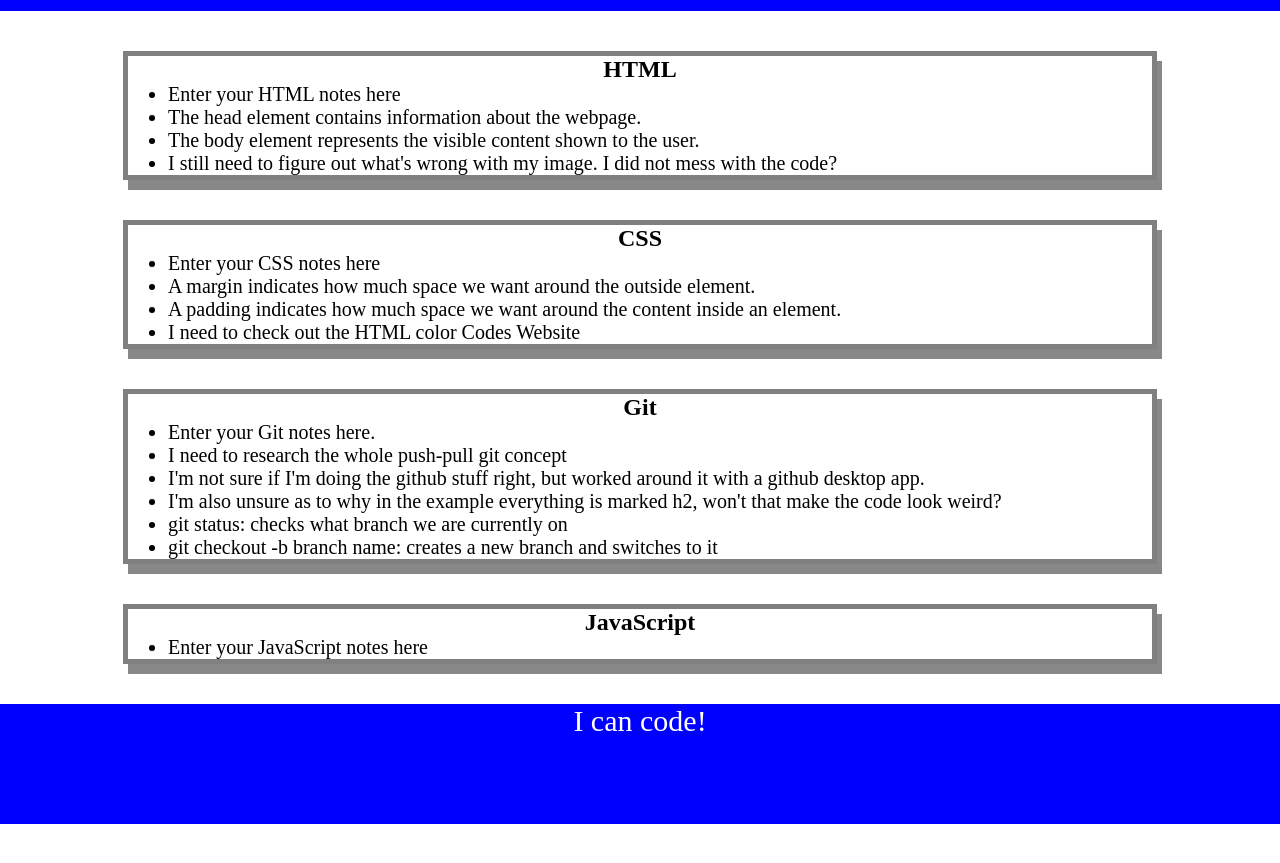
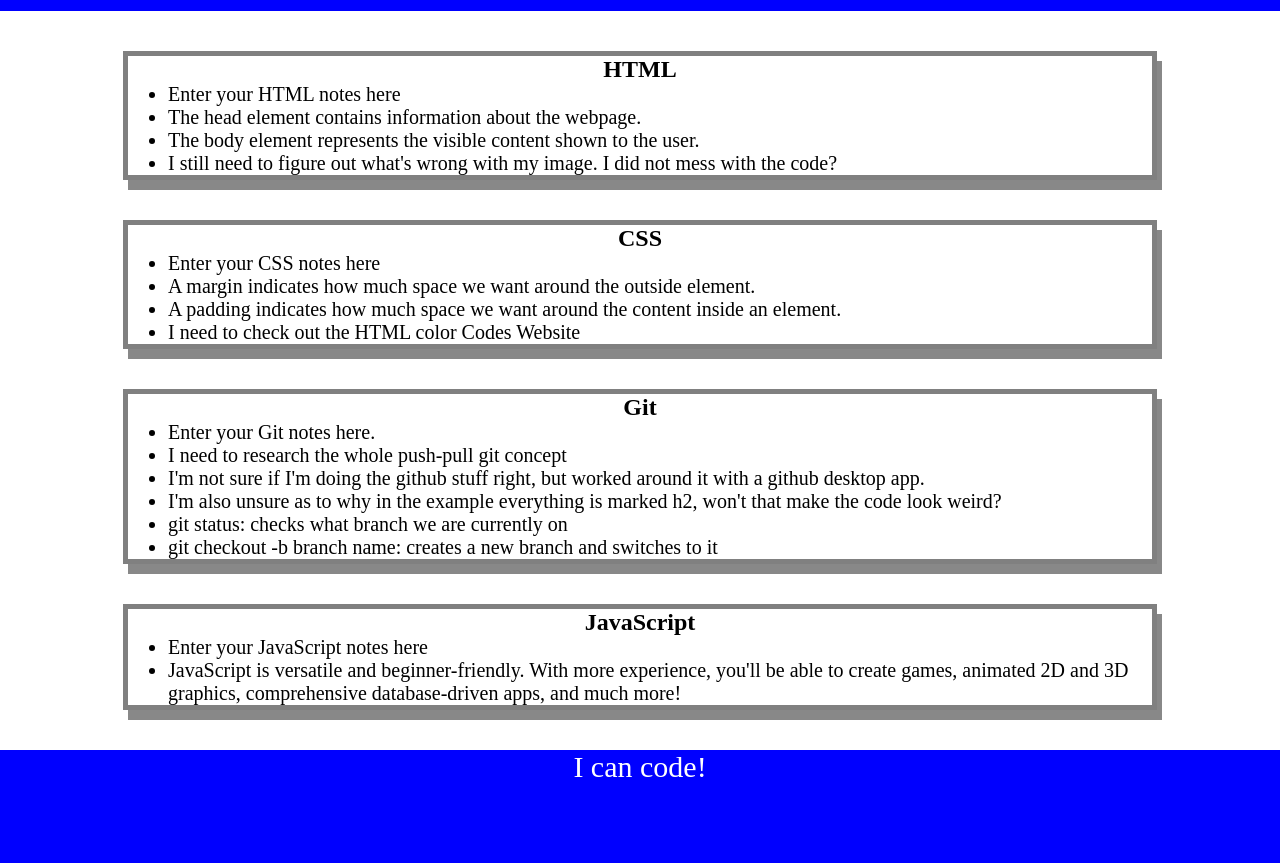
Before and after one commit to bakwarteng/Prework-Study-Guide, a plain HTML site: page prework-study-guide/index.html in a window 1280 px wide. Shown: the part 109-972 px from the top of the page. Before the commit the page ends 933 px from the top, so only its background shows below. Drawn offline with Linux system fonts and the light colour scheme.

Commit message:
Update index.html

```diff
--- a/prework-study-guide/index.html
+++ b/prework-study-guide/index.html
@@ -106,6 +106,7 @@
         <h2>JavaScript</h2>
         <ul>
           <li>Enter your JavaScript notes here</li>
+          <li>JavaScript is versatile and beginner-friendly. With more experience, you'll be able to create games, animated 2D and 3D graphics, comprehensive database-driven apps, and much more! </li>
         </ul>
       </section>
     </main>
```
